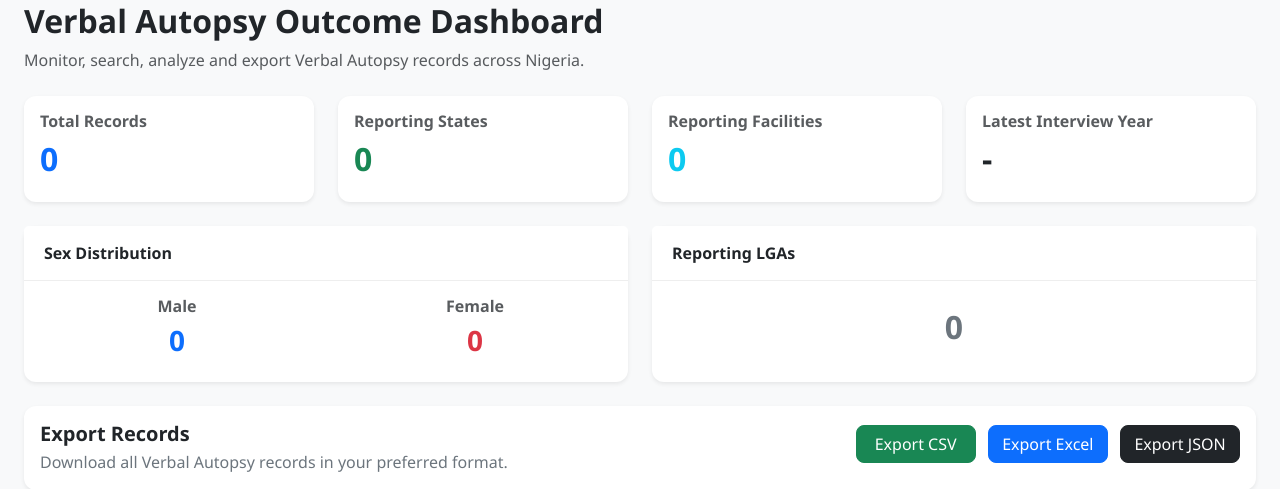
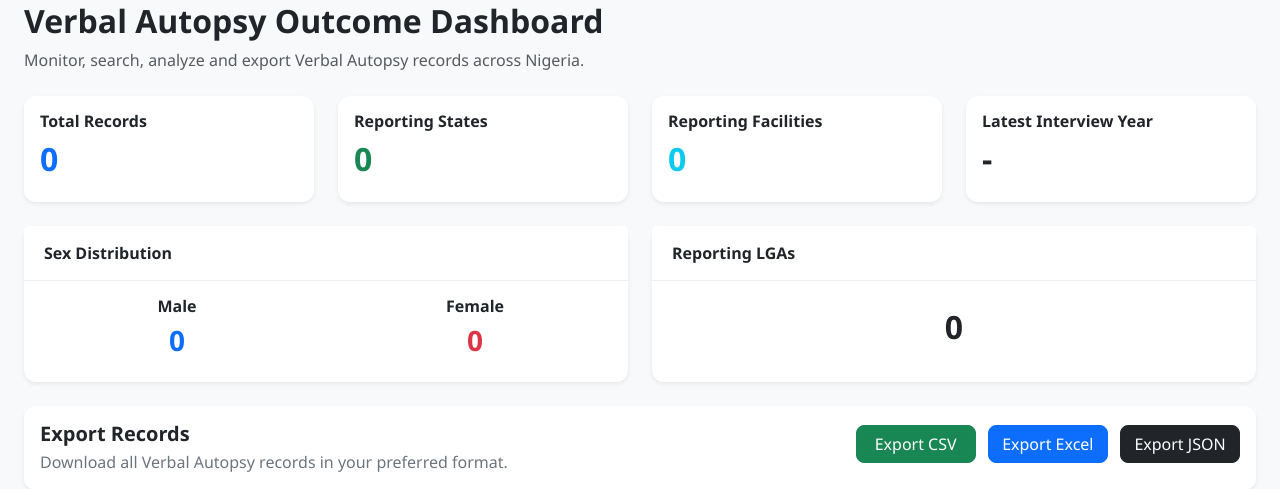
Before and after one commit to tersookor758-lang/verbal-autopsy-dashboard, a Flask app: page / in a window 1280 px wide. Shown: the part 172-661 px from the top of the page. Run offline with Flask 3, Linux system fonts and the light colour scheme; data that the repository does not hold is empty.

Commit message:
I made changes

```diff
--- a/dashboard/templates/components/stat_cards.html
+++ b/dashboard/templates/components/stat_cards.html
@@ -6,7 +6,7 @@
 
             <div class="card-body">
 
-                <h6 class="text-muted mb-2">
+                <h6 class="mb-2">
                     Total Records
                 </h6>
 
@@ -20,15 +20,13 @@
 
     </div>
 
-
-
     <div class="col-lg-3 col-md-6">
 
         <div class="card shadow-sm border-0 h-100">
 
             <div class="card-body">
 
-                <h6 class="text-muted mb-2">
+                <h6 class="mb-2">
                     Reporting States
                 </h6>
 
@@ -42,15 +40,13 @@
 
     </div>
 
-
-
     <div class="col-lg-3 col-md-6">
 
         <div class="card shadow-sm border-0 h-100">
 
             <div class="card-body">
 
-                <h6 class="text-muted mb-2">
+                <h6 class="mb-2">
                     Reporting Facilities
                 </h6>
 
@@ -64,19 +60,17 @@
 
     </div>
 
-
-
     <div class="col-lg-3 col-md-6">
 
         <div class="card shadow-sm border-0 h-100">
 
             <div class="card-body">
 
-                <h6 class="text-muted mb-2">
+                <h6 class="mb-2">
                     Latest Interview Year
                 </h6>
 
-                <h2 class="fw-bold text-dark">
+                <h2 class="fw-bold">
 
                     {% if statistics.latest_year %}
 
@@ -99,14 +93,13 @@
 </div>
 
 
-
 <div class="row g-4 mb-4">
 
     <div class="col-lg-6">
 
         <div class="card shadow-sm border-0 h-100">
 
-            <div class="card-header bg-white">
+            <div class="card-header">
 
                 <strong>
                     Sex Distribution
@@ -120,32 +113,24 @@
 
                     <div class="col-6">
 
-                        <h6 class="text-muted">
-
+                        <h6>
                             Male
-
                         </h6>
 
                         <h3 class="text-primary">
-
                             {{ statistics.male_count }}
-
                         </h3>
 
                     </div>
 
                     <div class="col-6">
 
-                        <h6 class="text-muted">
-
+                        <h6>
                             Female
-
                         </h6>
 
                         <h3 class="text-danger">
-
                             {{ statistics.female_count }}
-
                         </h3>
 
                     </div>
@@ -158,13 +143,11 @@
 
     </div>
 
-
-
     <div class="col-lg-6">
 
         <div class="card shadow-sm border-0 h-100">
 
-            <div class="card-header bg-white">
+            <div class="card-header">
 
                 <strong>
                     Reporting LGAs
@@ -174,7 +157,7 @@
 
             <div class="card-body d-flex align-items-center justify-content-center">
 
-                <h2 class="fw-bold text-secondary">
+                <h2 class="fw-bold">
 
                     {{ statistics.total_lgas }}
 
```
